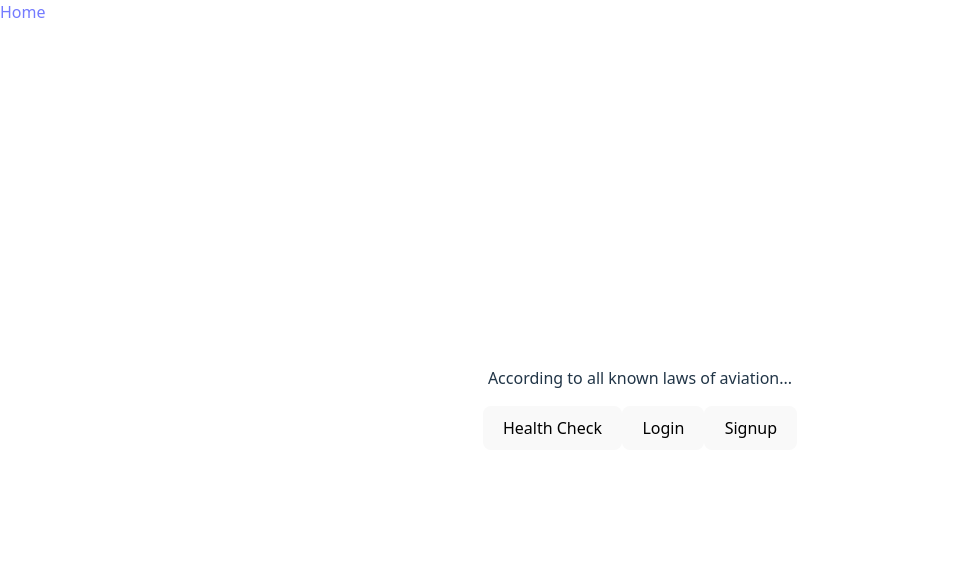
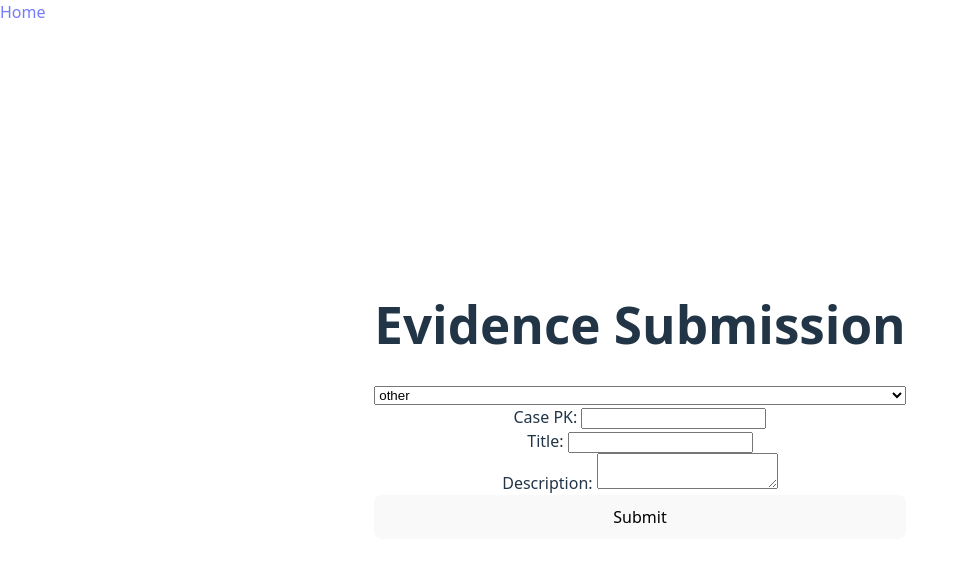
Before and after one commit to Parsa-1145/WP-Project, a React (Vite) app in the folder frontend/: page /evidence in a window 1280 px wide. Before the commit this address led to /home. Shown: the top 562 px of the page, without its empty margins (0-968 px from the left). Built offline with nearby package versions, Linux system fonts and the light colour scheme.

Commit message:
Frontend: evidence submission groundwork

```diff
--- a/frontend/src/App.jsx
+++ b/frontend/src/App.jsx
@@ -4,6 +4,7 @@ import './App.css'
 import Health from './Health'
 import { Login, Signup } from './Auth'
 import DetectiveBoard from './DetectiveBoard'
+import EvidenceSubmitForm from './Evidence'
 import session from './session'
 
 const Home = () => {
@@ -30,6 +31,7 @@ const App = () => {
 			<Route path="/login" exact element={<Login/>}/>
 			<Route path="/signup" exact element={<Signup/>}/>
 			<Route path="/board" exact element={<DetectiveBoard/>}/>
+			<Route path="/evidence" exact element={<EvidenceSubmitForm/>}/>
 			<Route path="*" element={<Navigate to="/home" replace />} />
 		</Routes>
 	</BrowserRouter>);
--- /dev/null
+++ b/frontend/src/Evidence.jsx
@@ -0,0 +1,88 @@
+import { useState } from 'react'
+import { useNavigate } from 'react-router'
+import session from './session.jsx'
+
+// type, name, id
+const evi_fields_common = [
+	['number', 'Case PK', 'case'],
+	['text', 'Title', 'title'],
+	['textarea', 'Description', 'description'],
+];
+const evi_fields = {
+	other: [],
+};
+const evi_types = [...Object.keys(evi_fields)];
+
+export function EvidenceSubmitForm({ returnTo }) {
+	const [data, setData] = useState(() => {
+		const obj = {type: evi_types[0]};
+		for (const ent of evi_fields_common)
+			obj[ent[2]] = '';
+		for (const type of evi_types) for (const ent of evi_fields[type])
+			obj[ent[2]] = '';
+		return obj;
+	});
+	const [post, setPost] = useState(false);
+	const [msgs, setMsgs] = useState([]);
+	const navigate = useNavigate();
+
+	const changeFn = name => e => {
+		const data2 = {...data};
+		data2[name] = e.target.value;
+		setData(data2);
+	}
+	const setMsg = msg => setMsgs([msg]);
+
+	const submit = () => {
+		setMsg('Awaiting response...');
+		setPost(true);
+
+		const subdata = {type: data.type};
+		for (const ent of evi_fields_common)
+			subdata[ent[2]] = data[ent[2]];
+		for (const ent of evi_fields[data.type])
+			subdata[ent[2]] = data[ent[2]];
+
+		session.post('/api/evidence/', subdata)
+			.then(res => {
+				setMsg('Submit successful');
+				if (returnTo) navigate(returnTo);
+			})
+			.catch(err => {
+				if (err.response) {
+					if (typeof err.response.data === 'object')
+						setMsgs(Object.entries(err.response.data).map(xy => 'ERR: ' + xy[0] + ' - ' + xy[1]));
+					else
+						setMsg('ERR: ' + err.response.data);
+				} else {
+					setMsg('ERR: ' + err.message);
+				}
+			})
+			.finally(() => setPost(false));
+	}
+
+	const Field5 = (type, name, id, value, onChange) => (<div key={id}>
+		<label htmlFor={id}>{name}: </label>
+		{
+			  type === 'textarea' ? (<textarea id={id} value={value} onChange={onChange}/>)
+			: /* else */            (<input id={id} type={type} value={value} onChange={onChange}/>)
+		}
+	</div>);
+	const Field = (type, name, id) => Field5(type, name, id, data[id], changeFn(id));
+	const FieldArr = arr => Field(arr[0], arr[1], arr[2]);
+
+	return (<>
+		<h1>Evidence Submission</h1>
+		{msgs.map((x, i) => <p key={i}>{x}</p>)}
+		<div style={{ display: 'flex', flexDirection: 'column' }}>
+			<select onChange={changeFn('type')}>
+				{evi_types.map(type => (<option key={type} id={type}>{type}</option>))}
+			</select>
+			{evi_fields_common.map(ent => FieldArr(ent))}
+			{evi_fields[data.type].map(ent => FieldArr(ent))}
+			<button onClick={submit} disabled={post}>Submit</button>
+		</div>
+	</>)
+}
+
+export default EvidenceSubmitForm
```
